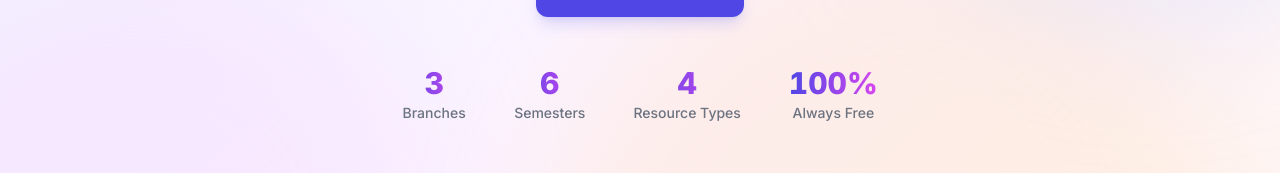
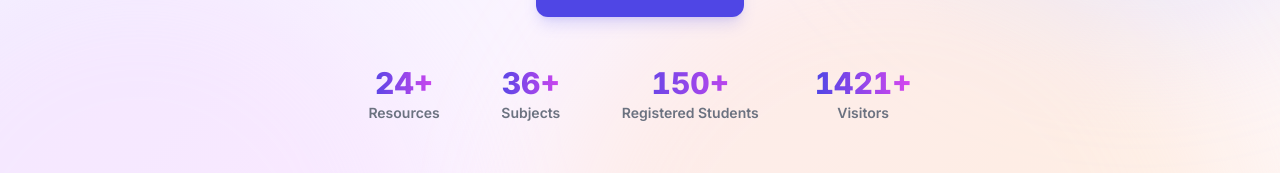
Before and after one commit to 0-ZERONE-1/Dip-Desk, a Next.js app: page / in a window 1280 px wide. Shown: the part 407-580 px from the top of the page. Built offline with nearby package versions, Linux system fonts and the light colour scheme; no server answers; the database is empty.

Commit message:
Main Page Update

```diff
--- a/components/home/HeroSection.tsx
+++ b/components/home/HeroSection.tsx
@@ -2,6 +2,7 @@
 import { useEffect, useRef, useState } from 'react';
 import Link from 'next/link';
 import { motion, useInView, useMotionValue, useTransform, animate } from 'framer-motion';
+import { syncAndFilterItems } from '@/lib/clientStore';
 
 /* ─── Animated Count-Up Number ─────────────────────────────────────── */
 function CountUp({
@@ -46,36 +47,90 @@ function CountUp({
 
 /* ─── Hero Section ──────────────────────────────────────────────────── */
 export default function HeroSection() {
-  const [branchCount, setBranchCount] = useState<number | null>(null);
+  const [counts, setCounts] = useState<{
+    resources: number | null;
+    subjects: number | null;
+    students: number | null;
+    visitors: number | null;
+  }>({
+    resources: null,
+    subjects: null,
+    students: null,
+    visitors: null,
+  });
 
-  // Fetch real branch count from API
   useEffect(() => {
-    fetch('/api/departments')
+    // 1. Resources total count
+    fetch('/api/resources')
       .then((r) => r.json())
       .then((data) => {
-        const count = data.departments?.length ?? 0;
-        setBranchCount(count);
+        const rawRes = syncAndFilterItems('resources', data.resources || []);
+        const total = Math.max(rawRes.length, 24);
+        setCounts((prev) => ({ ...prev, resources: total }));
       })
-      .catch(() => setBranchCount(null));
+      .catch(() => setCounts((prev) => ({ ...prev, resources: 24 })));
+
+    // 2. Subjects total count
+    fetch('/api/subjects')
+      .then((r) => r.json())
+      .then((data) => {
+        const rawSub = syncAndFilterItems('subjects', data.subjects || []);
+        const total = Math.max(rawSub.length, 36);
+        setCounts((prev) => ({ ...prev, subjects: total }));
+      })
+      .catch(() => setCounts((prev) => ({ ...prev, subjects: 36 })));
+
+    // 3. Registered Students count
+    fetch('/api/admin/users')
+      .then((r) => r.json())
+      .then((data) => {
+        const total = Math.max(data.users?.length || 0, 150);
+        setCounts((prev) => ({ ...prev, students: total }));
+      })
+      .catch(() => setCounts((prev) => ({ ...prev, students: 150 })));
+
+    // 4. Visitors count (tracked via local counter + base)
+    try {
+      const storedVisits = parseInt(localStorage.getItem('dipdesk_visit_count') || '1420', 10);
+      const newCount = storedVisits + 1;
+      localStorage.setItem('dipdesk_visit_count', newCount.toString());
+      setCounts((prev) => ({ ...prev, visitors: newCount }));
+    } catch {
+      setCounts((prev) => ({ ...prev, visitors: 1420 }));
+    }
   }, []);
 
   const stats = [
     {
-      label: 'Branches',
-      target: branchCount ?? 0,
-      suffix: '',
-      ready: branchCount !== null,
+      label: 'Resources',
+      target: counts.resources ?? 0,
+      suffix: '+',
+      ready: counts.resources !== null,
     },
-    { label: 'Semesters',      target: 6,   suffix: '',   ready: true },
-    { label: 'Resource Types', target: 4,   suffix: '',   ready: true },
-    { label: 'Always Free',    target: 100, suffix: '%',  ready: true },
+    {
+      label: 'Subjects',
+      target: counts.subjects ?? 0,
+      suffix: '+',
+      ready: counts.subjects !== null,
+    },
+    {
+      label: 'Registered Students',
+      target: counts.students ?? 0,
+      suffix: '+',
+      ready: counts.students !== null,
+    },
+    {
+      label: 'Visitors',
+      target: counts.visitors ?? 0,
+      suffix: '+',
+      ready: counts.visitors !== null,
+    },
   ];
 
   return (
     <section className="relative px-4 pt-12 pb-6 md:pt-20 md:pb-8">
       <div className="container-max relative">
         <div className="max-w-4xl mx-auto text-center">
-
           {/* Heading */}
           <motion.h1
             initial={{ opacity: 0, y: 20 }}
@@ -119,10 +174,10 @@ export default function HeroSection() {
             initial={{ opacity: 0, y: 20 }}
             animate={{ opacity: 1, y: 0 }}
             transition={{ duration: 0.5, delay: 0.45 }}
-            className="flex items-center justify-center gap-8 md:gap-12 mt-12 mb-6 flex-wrap"
+            className="flex items-center justify-center gap-6 sm:gap-10 md:gap-14 mt-12 mb-6 flex-wrap"
           >
             {stats.map((stat, i) => (
-              <div key={stat.label} className="text-center min-w-[64px]">
+              <div key={stat.label} className="text-center min-w-[70px]">
                 <p className="text-2xl sm:text-3xl font-extrabold gradient-text tabular-nums">
                   {stat.ready ? (
                     <CountUp
@@ -136,13 +191,12 @@ export default function HeroSection() {
                     <span className="text-gray-300 text-xl animate-pulse">—</span>
                   )}
                 </p>
-                <p className="text-xs sm:text-sm text-gray-500 font-medium mt-0.5">
+                <p className="text-xs sm:text-sm text-gray-500 font-semibold mt-0.5 whitespace-nowrap">
                   {stat.label}
                 </p>
               </div>
             ))}
           </motion.div>
-
         </div>
       </div>
     </section>
```
